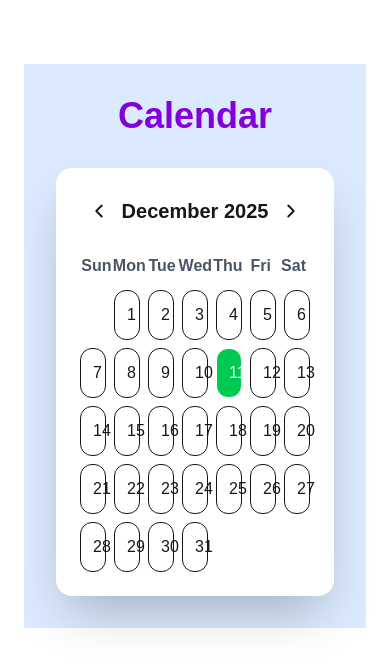
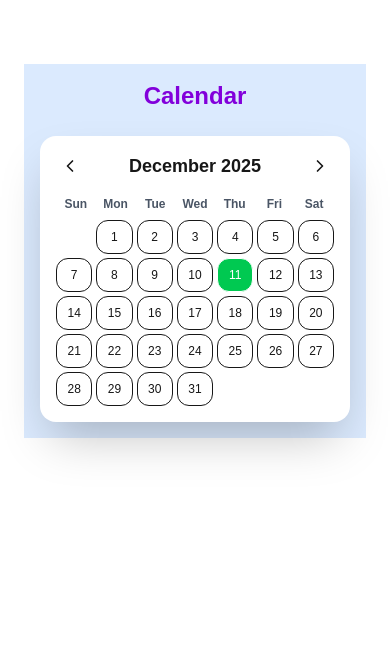
Before and after one commit to shahrukhbilal/taskboard_app, a Next.js app: page /Calendar in a window 390 px wide. Shown: the top 668 px of the page. Built offline with nearby package versions, Linux system fonts and the light colour scheme.

Commit message:
calendar responsiveness improved

```diff
--- a/src/app/Calendar/page.js
+++ b/src/app/Calendar/page.js
@@ -22,26 +22,22 @@ export default function CalendarPage() {
   const changeMonth = (dir) => {
     setDirection(dir);
     if (dir === -1) {
-      if (currentMonth === 0) {
-        setCurrentMonth(11);
-        setCurrentYear(currentYear - 1);
-      } else setCurrentMonth(currentMonth - 1);
+      currentMonth === 0
+        ? (setCurrentMonth(11), setCurrentYear(currentYear - 1))
+        : setCurrentMonth(currentMonth - 1);
     } else {
-      if (currentMonth === 11) {
-        setCurrentMonth(0);
-        setCurrentYear(currentYear + 1);
-      } else setCurrentMonth(currentMonth + 1);
+      currentMonth === 11
+        ? (setCurrentMonth(0), setCurrentYear(currentYear + 1))
+        : setCurrentMonth(currentMonth + 1);
     }
   };
 
-  // Slide animation for month change
   const variants = {
     enter: (dir) => ({ x: dir > 0 ? 300 : -300, opacity: 0 }),
     center: { x: 0, opacity: 1 },
     exit: (dir) => ({ x: dir < 0 ? 300 : -300, opacity: 0 }),
   };
 
-  // Stagger variants for weekdays & days
   const stagger = {
     hidden: { opacity: 0, y: 10 },
     visible: (i = 1) => ({
@@ -52,36 +48,37 @@ export default function CalendarPage() {
   };
 
   return (
-    <div className="p-8 bg-blue-100">
+    <div className="p-4 sm:p-8 bg-blue-100">
 
       {/* Page Header */}
       <motion.h1
         initial={{ opacity: 0, y: -30 }}
         animate={{ opacity: 1, y: 0 }}
         transition={{ duration: 0.6 }}
-        className="text-4xl font-bold text-purple-700 mb-8 text-center"
+        className="text-2xl sm:text-4xl font-bold text-purple-700 mb-6 sm:mb-8 text-center"
       >
         Calendar
       </motion.h1>
 
-      <div className="max-w-xl mx-auto bg-white shadow-2xl rounded-2xl p-6">
+      {/* Responsive Calendar Box */}
+      <div className="w-full max-w-sm sm:max-w-xl mx-auto bg-white shadow-2xl rounded-2xl p-4 sm:p-6">
 
         {/* Header */}
-        <div className="flex items-center justify-between mb-6">
+        <div className="flex items-center justify-between mb-4 sm:mb-6">
           <motion.button
             whileHover={{ scale: 1.1 }}
             whileTap={{ scale: 0.9 }}
             onClick={() => changeMonth(-1)}
-            className="p-2 hover:bg-gray-100 rounded-full"
+            className="p-1 sm:p-2 hover:bg-gray-100 rounded-full"
           >
-            <ChevronLeft size={22} />
+            <ChevronLeft size={20} />
           </motion.button>
 
           <motion.h2
             initial={{ opacity: 0, y: -10 }}
             animate={{ opacity: 1, y: 0 }}
             transition={{ duration: 0.5 }}
-            className="text-xl font-semibold"
+            className="text-lg sm:text-xl font-semibold"
           >
             {months[currentMonth]} {currentYear}
           </motion.h2>
@@ -90,14 +87,14 @@ export default function CalendarPage() {
             whileHover={{ scale: 1.1 }}
             whileTap={{ scale: 0.9 }}
             onClick={() => changeMonth(1)}
-            className="p-2 hover:bg-gray-100 rounded-full"
+            className="p-1 sm:p-2 hover:bg-gray-100 rounded-full"
           >
-            <ChevronRight size={22} />
+            <ChevronRight size={20} />
           </motion.button>
         </div>
 
         {/* Weekdays */}
-        <div className="grid grid-cols-7 text-center font-semibold text-gray-600 mb-3">
+        <div className="grid grid-cols-7 text-center font-semibold text-gray-600 mb-2 sm:mb-3 text-xs sm:text-base">
           {["Sun","Mon","Tue","Wed","Thu","Fri","Sat"].map((day, i) => (
             <motion.div
               key={day}
@@ -121,7 +118,7 @@ export default function CalendarPage() {
             animate="center"
             exit="exit"
             transition={{ duration: 0.4 }}
-            className="grid grid-cols-7 gap-2"
+            className="grid grid-cols-7 gap-1 sm:gap-2"
           >
             {Array.from({ length: firstDay }).map((_, i) => (
               <div key={i}></div>
@@ -138,13 +135,10 @@ export default function CalendarPage() {
                 <motion.button
                   key={day}
                   onClick={() => setSelectedDate(day)}
-                  whileHover={{ scale: 1.1 }}
+                  whileHover={{ scale: 1.05 }}
                   whileTap={{ scale: 0.95 }}
-                  initial={{ opacity: 0, y: 10 }}
-                  animate={{ opacity: 1, y: 0 }}
-                  transition={{ delay: 0.02 }}
                   className={`
-                    p-3 rounded-xl border text-center font-medium transition
+                    p-2 sm:p-3 rounded-xl border text-center font-medium text-xs sm:text-base transition
                     ${isToday ? "bg-green-500 text-white" : ""}
                     ${isSelected ? "bg-purple-600 text-white shadow-lg" : ""}
                   `}
@@ -163,7 +157,7 @@ export default function CalendarPage() {
           initial={{ opacity: 0, y: 10 }}
           animate={{ opacity: 1, y: 0 }}
           transition={{ delay: 0.2 }}
-          className="mt-6 text-center text-lg text-gray-700"
+          className="mt-4 sm:mt-6 text-center text-base sm:text-lg text-gray-700"
         >
           Selected Date:{" "}
           <span className="font-bold text-purple-700">
```
